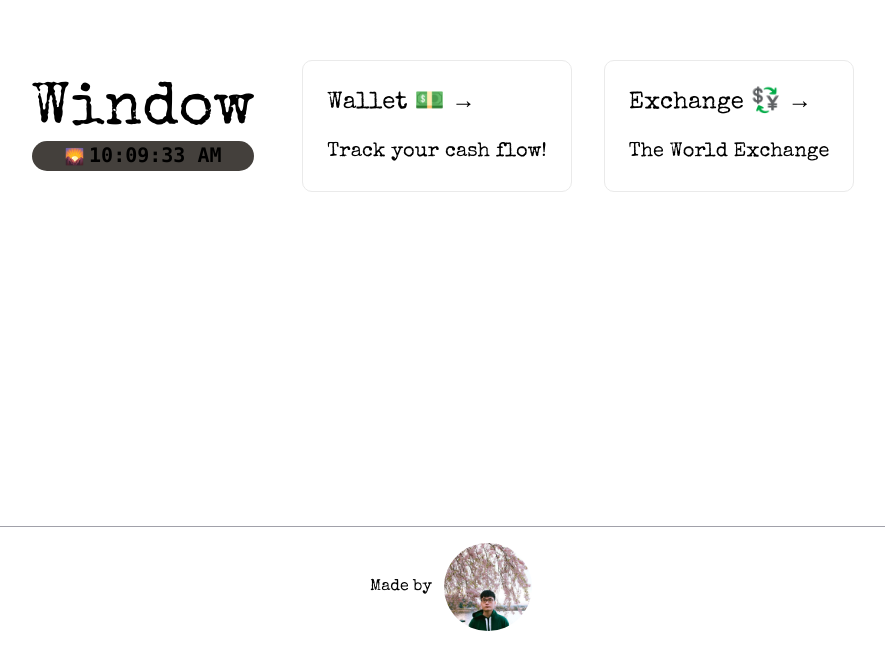
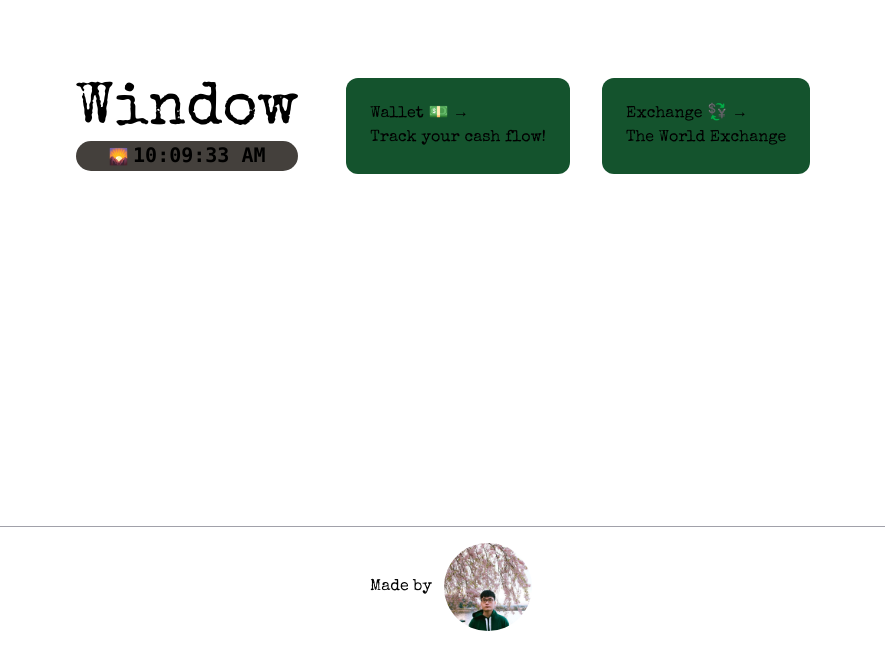
Before and after one commit to JeremyLoh/window, a Next.js app: page / in a window 1280 px wide. Shown: the part 274-921 px from the top of the page, without its empty margins (189-1074 px from the left). Built offline with nearby package versions, Linux system fonts and the light colour scheme.

Commit message:
Update cardLink CSS

```diff
--- a/components/cardLink.tsx
+++ b/components/cardLink.tsx
@@ -1,19 +1,18 @@
 import Link from "next/link"
 import React, { FC } from "react"
-import styles from "../styles/components/CardLink.module.css"
-import {specialElite} from "../pages/_app"
 
 interface CardLinkProps {
-  ariaLabel?: string,
-  href: string,
+  ariaLabel?: string
+  href: string
   children: any
 }
 
-const CardLink:FC<CardLinkProps> = (props) => {
+const CardLink: FC<CardLinkProps> = (props) => {
   return (
     <Link href={props.href} passHref>
-      <button className={`${styles.card} ${specialElite.className}`}
-              aria-label={props.ariaLabel}
+      <button
+        className="m-4 rounded-xl bg-green-900 p-6 text-left transition-colors hover:bg-green-700"
+        aria-label={props.ariaLabel}
       >
         {props.children}
       </button>
--- a/styles/components/CardLink.module.css
+++ /dev/null
@@ -1,34 +0,0 @@
-.card {
-  margin: 1rem;
-  padding: 1.5rem;
-  text-align: left;
-  color: inherit;
-  text-decoration: none;
-  border: 1px solid #eaeaea;
-  border-radius: 10px;
-  transition: color 0.15s ease, border-color 0.15s ease;
-}
-
-.card:hover,
-.card:focus,
-.card:active {
-  color: #0070f3;
-  border-color: #0070f3;
-}
-
-.card h2 {
-  margin: 0 0 1rem 0;
-  font-size: 1.5rem;
-}
-
-.card p {
-  margin: 0;
-  font-size: 1.25rem;
-  line-height: 1.5;
-}
-
-@media (prefers-color-scheme: dark) {
-  .card {
-    border-color: #222;
-  }
-}
```
